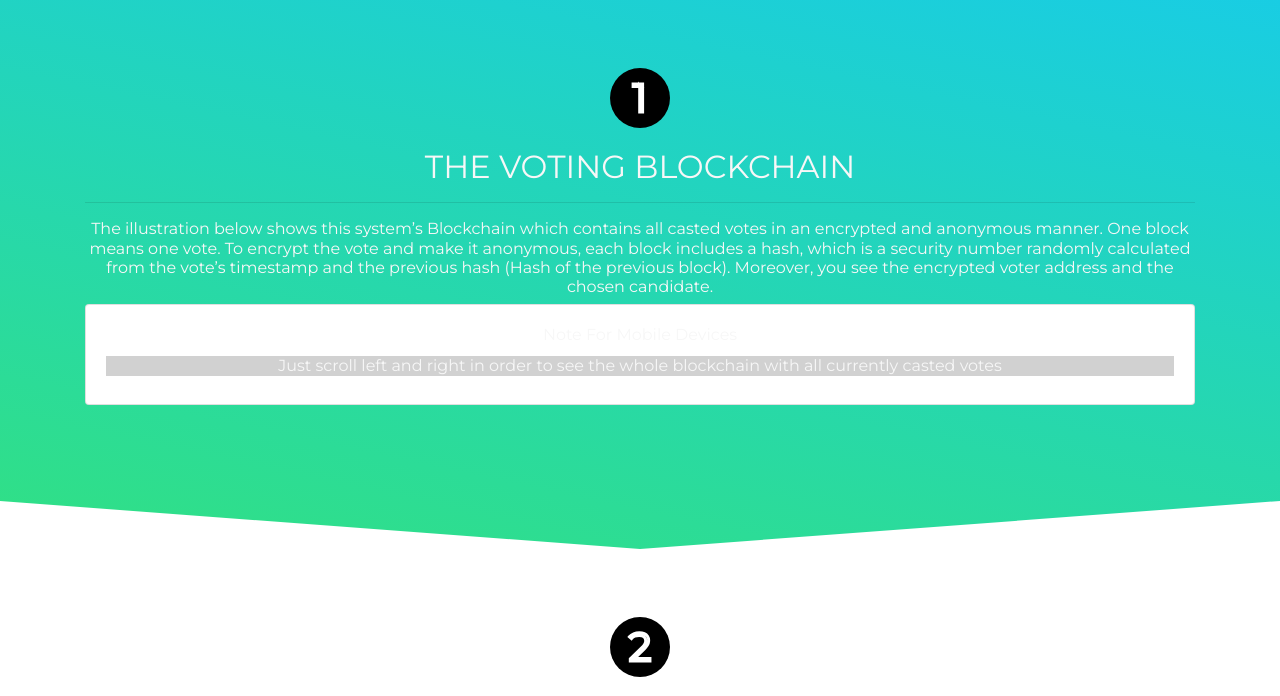
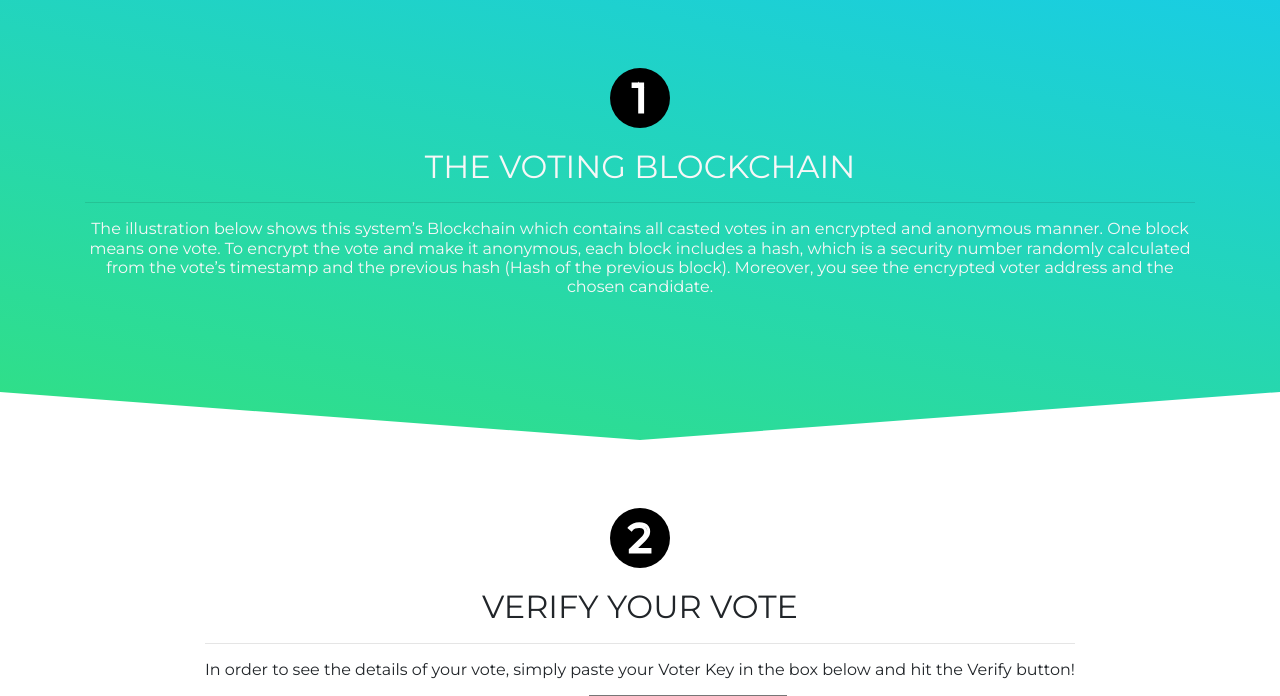
Before and after one commit to K-Rdlbrgr/master_thesis, a Flask app: template templates/verify.html in a window 1280 px wide. Shown: the top 696 px of the page. Run offline with Flask 2, Linux system fonts and the light colour scheme; the template is opened without the code that fills it, so the values that code supplies are empty; some libraries are stand-ins or nearby versions.

Commit message:
Updating Blockchain Information Vol.3

```diff
--- a/static/css/style_verify.css
+++ b/static/css/style_verify.css
@@ -265,7 +265,7 @@ hr {
   background: rgba(27, 27, 27, 0.2);
 }
 
-.blockchain_info .card {
+.blockchain-info .card {
   background: rgba(27, 27, 27, 0.8);
   flex: 0 0 auto;
   margin: 0 10px;
@@ -273,6 +273,6 @@ hr {
   font-size: 15px;
 }
 
-.blockchain-info-inner {
+.blockchain-info .card li {
   background: rgba(27, 27, 27, 0.2);
 }
--- a/templates/verify.html
+++ b/templates/verify.html
@@ -183,16 +183,20 @@
           hash, which is a security number randomly calculated from the vote’s timestamp and the previous hash (Hash of
           the previous block). Moreover, you see the encrypted voter address and the chosen candidate.
         </h6>
-        <div class="row justify-content-end">
-          <div class="col-12 col-sm-0 blockchain-info">
+        <div class="row justify-content-end d-block d-sm-none">
+          <div class="col-12 blockchain-info">
             <div class="card">
               <div class="card-body">
                 <h6 class="card-title">
                   Note For Mobile Devices
                 </h6>
-                <h6 class="blockchain-info-inner">
-                  Just scroll left and right in order to see the whole blockchain with all currently casted votes
-                </h6>
+                <ul class="list-group list-group-flush">
+                  <li class="list-group-item">
+                    <div class="text-truncate">
+                      <small>Just scroll left and right in order to see the whole blockchain with all currently casted votes</small>
+                    </div>
+                  </li>
+                </ul>
               </div>
             </div>
           </div>
```
